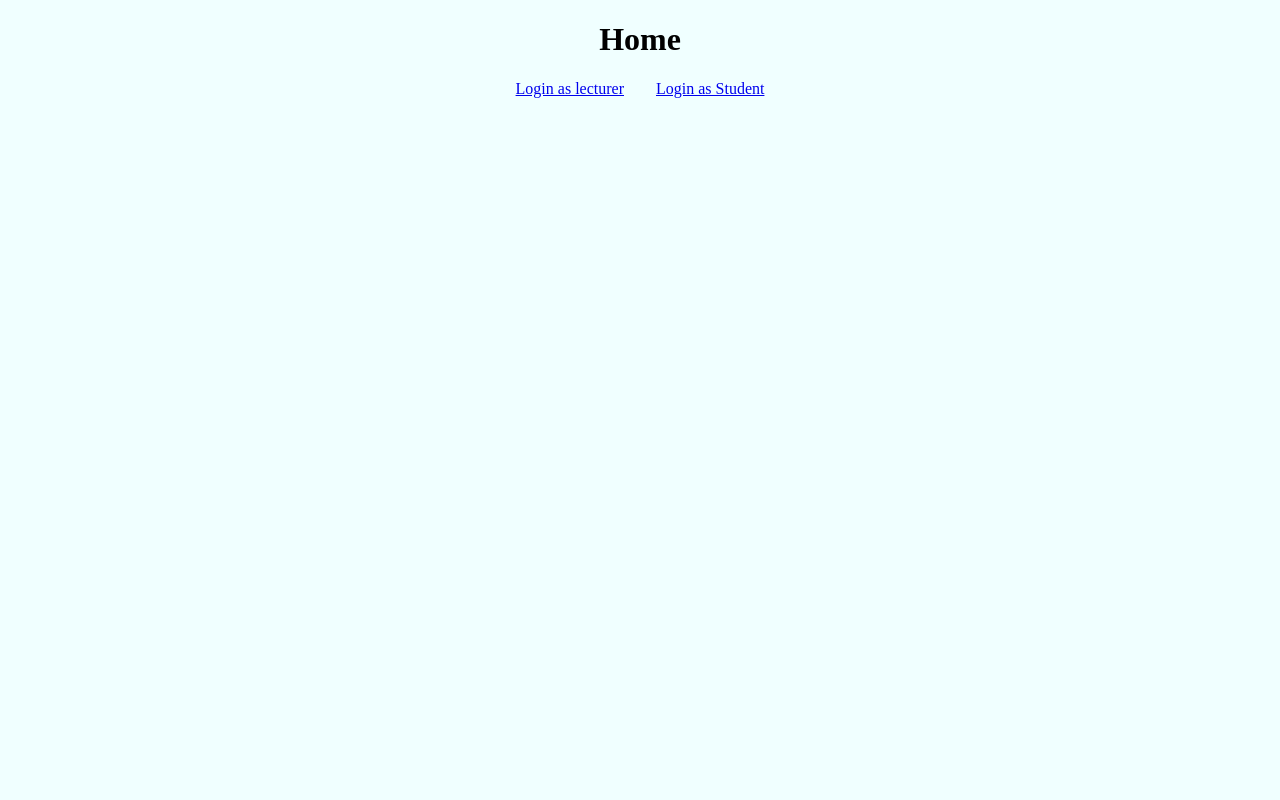
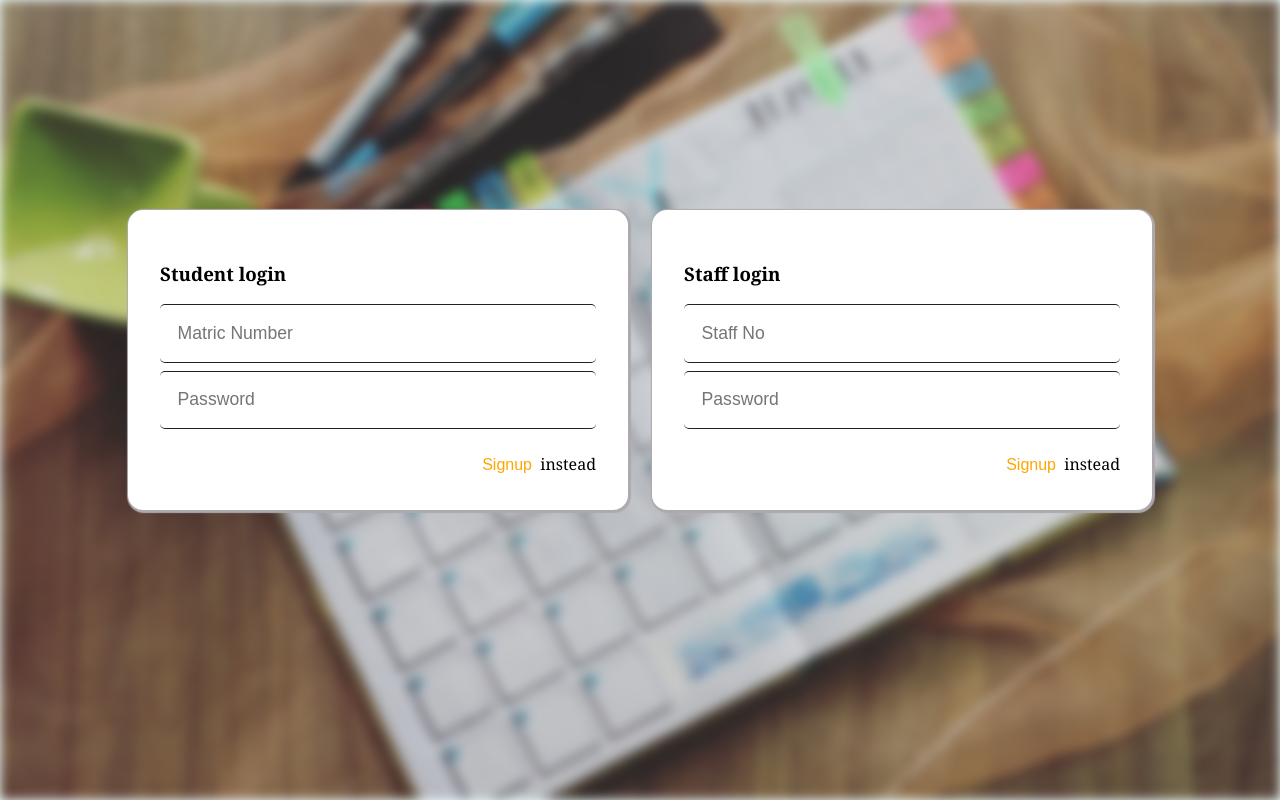
Before and after one commit to Olusamimaths/Appointment-App-Frontend, a plain HTML site: page index.html in a window 1280 px wide. Drawn offline with Linux system fonts and the light colour scheme.

Commit message:
feature: login forms

```diff
--- /dev/null
+++ b/auth.css
@@ -0,0 +1,27 @@
+.forms {
+    height: 90%;
+    row-gap: 2em;
+}
+.login-form {
+    box-shadow:  1px 1px 1px 2px rgb(174, 169, 174);
+    background-color: rgb(255, 255, 255);
+    height: 300px;
+    width: 500px;
+    border-radius: 15px;
+    padding: 2rem;
+}
+input {
+    display: block;
+    width: 100%;
+    padding: 1em;
+    margin-bottom: 0.5rem;
+    border-radius: 5px;
+    border: none;
+    border-bottom: solid 1px rgb(32, 34, 34);
+    border-top: solid 1px rgb(32, 34, 34);
+    outline: none;
+    font-size: 1.1rem;
+}
+input:focus {
+    box-shadow: inset;
+}
--- a/index.html
+++ b/index.html
@@ -5,12 +5,26 @@
     <meta http-equiv="X-UA-Compatible" content="IE=edge">
     <meta name="viewport" content="width=device-width, initial-scale=1.0">
     <link rel="stylesheet" href="style.css">
+    <link rel="stylesheet" href="auth.css">
     <title>Scheduler | Home</title>
 </head>
 <body>
-    <center>
-        <h1>Home</h1>
-        <a href="./lecturer_dashboard.html">Login as lecturer</a><a href="./student_dashboard.html" style="margin-left: 2em;">Login as Student</a>
-    </center>
+    <div class="background"></div>
+    <div class="container flex justify-between items-center forms">
+        <div class="login-form">
+            <h3>Student login</h3>
+            <form action="">
+                <input type="text" placeholder="Matric Number"><input type="password" placeholder="Password">
+            </form>
+            <p class="right"><a href="/signup">Signup</a>&nbsp; instead</p>
+        </div>
+        <div class="login-form">
+            <h3>Staff login</h3>
+            <form action="">
+                <input type="text" placeholder="Staff No"><input type="password" placeholder="Password">
+            </form>
+            <p class="right"><a href="/signup">Signup</a>&nbsp; instead</p>
+        </div>
+    </div>
 </body>
 </html>
--- a/style.css
+++ b/style.css
@@ -1,3 +1,47 @@
+* {
+    box-sizing: border-box;
+}
+html {
+    font-family: Cambria, Cochin, Georgia, Times, 'Times New Roman', serif;
+}
 body {
     background-color: azure;
+    margin: 0;
+    height: 100vh;
+    position: relative;
 }
+.background {
+    background-image: url("./images/calendar.webp");
+    filter: blur(6px);
+    -webkit-filter: blur(6px);
+    background-position: center;
+    background-repeat: no-repeat;
+    background-size: cover;
+    height: 100vh;
+    width: 100%;
+    z-index: -1;
+    position: absolute;
+}
+
+.container {
+    max-width: 1024px;
+    width: 100%;
+    margin: 0 auto;
+}
+.flex {
+    display: flex;
+}
+.justify-between {
+    justify-content: space-between;
+}
+.items-center {
+    align-items: center;
+}
+.right {
+    float: right;
+}
+a {
+    color:orange;
+    text-decoration: none;
+    font-family: Arial, Helvetica, sans-serif;
+}
```
Also changed, not shown: images/calendar.webp (added), 1 other file.
